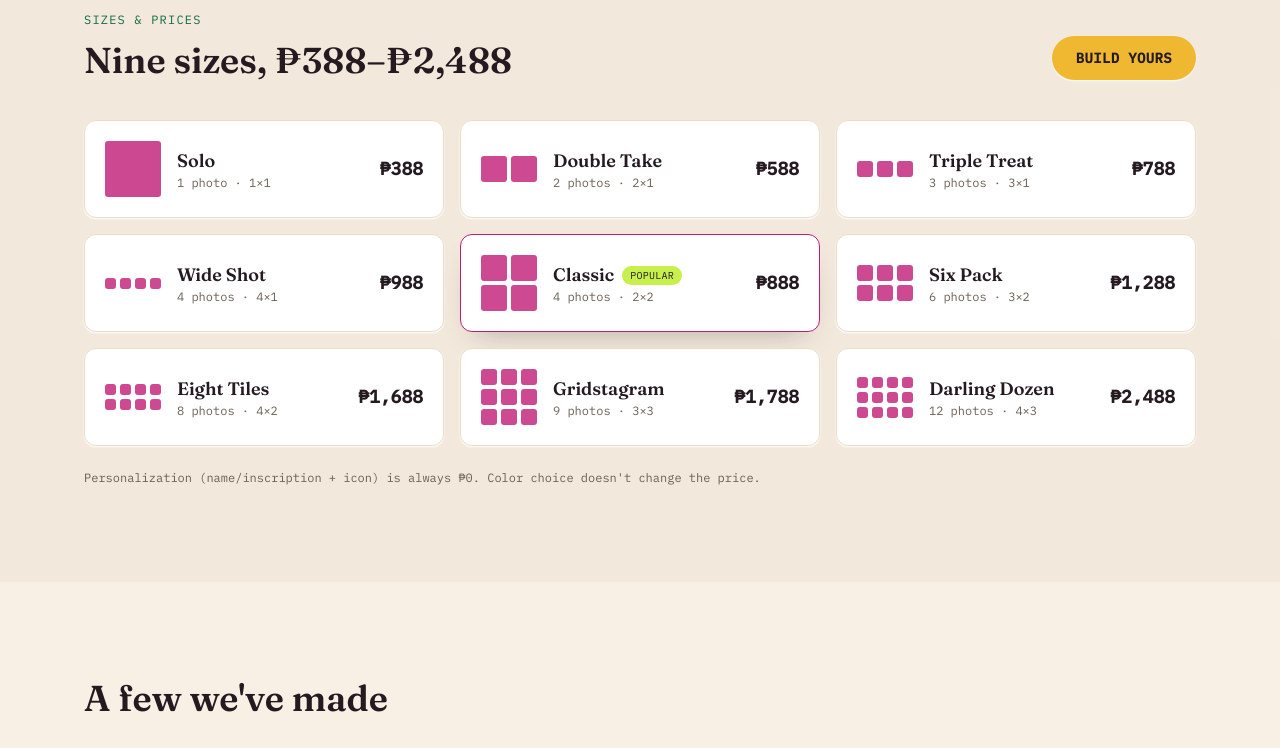
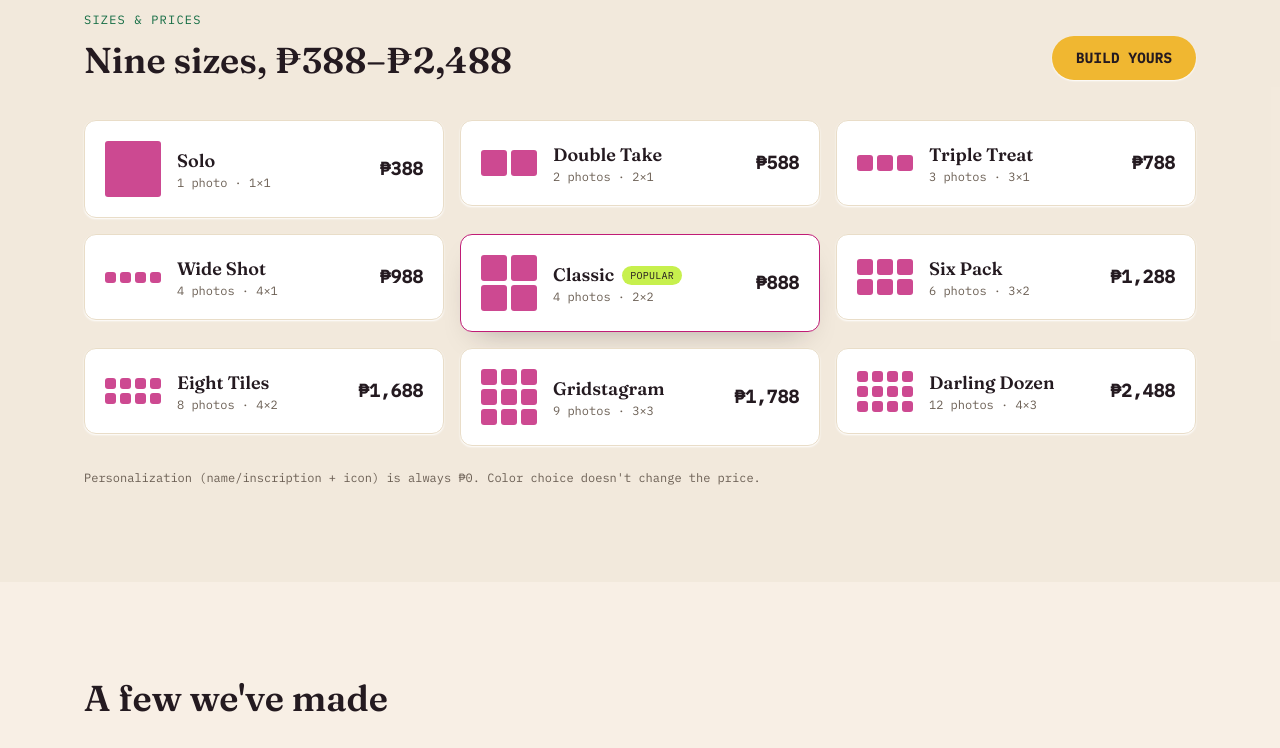
Before and after one commit to sarisarisnaps-max/sarisari-site, a React (Vite) app: page / in a window 1280 px wide. Shown: the part 2200-2948 px from the top of the page. Built offline with nearby package versions, Linux system fonts and the light colour scheme; no server answers.

Commit message:
Update Lineup.jsx

```diff
--- a/src/components/Lineup.jsx
+++ b/src/components/Lineup.jsx
@@ -1,11 +1,12 @@
 import { SKUS, CONFIGURATOR_URL } from '../config/skus'
 import MiniGrid from './MiniGrid'
+import Reveal from './Reveal'
 
 export default function Lineup() {
   return (
     <section id="lineup" className="bg-soft/60 py-16 sm:py-24">
       <div className="mx-auto max-w-6xl px-5">
-        <div className="flex flex-wrap items-end justify-between gap-4">
+        <Reveal className="flex flex-wrap items-end justify-between gap-4">
           <div>
             <p className="font-mono text-xs uppercase tracking-widest text-brand">
               Sizes &amp; prices
@@ -16,20 +17,20 @@ export default function Lineup() {
           </div>
           <a
             href={CONFIGURATOR_URL}
-            className="rounded-full bg-primary px-6 py-3 font-mono text-sm font-semibold uppercase tracking-wide text-ink shadow-card transition hover:bg-primary-hover"
+            className="rounded-full bg-primary px-6 py-3 font-mono text-sm font-semibold uppercase tracking-wide text-ink shadow-card transition-all duration-150 hover:scale-105 hover:bg-primary-hover active:scale-95"
           >
             Build yours
           </a>
-        </div>
+        </Reveal>
 
         <div className="mt-10 grid gap-4 sm:grid-cols-2 lg:grid-cols-3">
-          {SKUS.map((sku) => (
+          {SKUS.map((sku, i) => (
+            <Reveal key={sku.name} delay={(i % 3) * 80}>
               <div
-              key={sku.name}
-              className={`flex items-center gap-4 rounded-xl border p-5 ${
+                className={`flex items-center gap-4 rounded-xl border p-5 transition-all duration-300 hover:-translate-y-1 ${
                   sku.popular
-                  ? 'border-selected bg-card shadow-lift'
-                  : 'border-line bg-card shadow-card'
+                    ? 'border-selected bg-card shadow-lift hover:shadow-lift'
+                    : 'border-line bg-card shadow-card hover:shadow-lift'
                 }`}
               >
                 <div className="w-14 shrink-0">
@@ -54,6 +55,7 @@ export default function Lineup() {
                   ₱{sku.price.toLocaleString()}
                 </p>
               </div>
+            </Reveal>
           ))}
         </div>
         <p className="mt-6 font-mono text-xs text-ink-muted">
```
Lines whose indentation alone changed are shown as unchanged.
